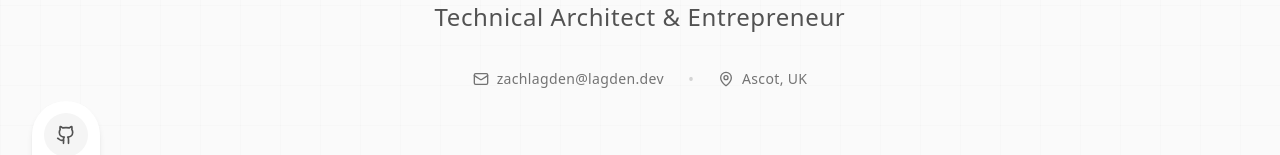
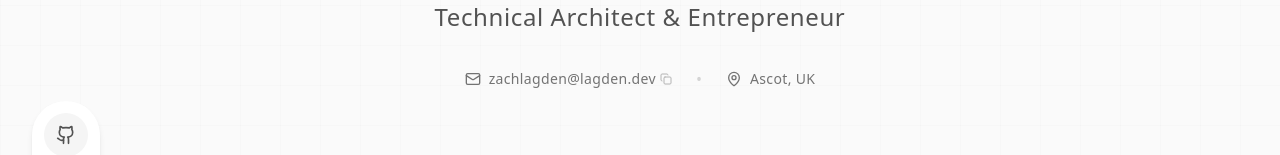
Before and after one commit to zachlagden/zachlagden.uk, a Next.js app: page / in a window 1280 px wide. Shown: the part 395-550 px from the top of the page. Built offline with nearby package versions, Linux system fonts and the light colour scheme; no server answers.

Commit message:
✨ Add CopyButton component and integrate it into Header and Footer for improved email copying functionality

```diff
--- a/src/components/layout/Footer.tsx
+++ b/src/components/layout/Footer.tsx
@@ -1,5 +1,6 @@
 import React from "react";
 import { Github, Linkedin, Instagram, Mail, Link } from "lucide-react";
+import CopyButton from "../ui/CopyButton";
 
 const Footer: React.FC = () => {
   return (
@@ -11,9 +12,9 @@ const Footer: React.FC = () => {
             <p className="text-xs text-neutral-500">
               Technical Architect & Entrepreneur
             </p>
-            <p className="text-xs text-neutral-400">
+            <div className="text-xs text-neutral-400 flex items-center justify-center md:justify-start">
               © {new Date().getFullYear()} All rights reserved.
-            </p>
+            </div>
           </div>
 
           <div className="space-y-4 flex flex-col items-center md:items-end">
@@ -49,6 +50,7 @@ const Footer: React.FC = () => {
               >
                 <Instagram className="w-5 h-5" aria-hidden="true" />
               </a>
+              <div className="relative flex items-center">
                 <a
                   href="mailto:zachlagden@lagden.dev"
                   className="text-neutral-400 hover:text-neutral-900 transition-colors focus:outline-none focus:ring-2 focus:ring-black focus:ring-offset-2 rounded p-1"
@@ -56,6 +58,12 @@ const Footer: React.FC = () => {
                 >
                   <Mail className="w-5 h-5" aria-hidden="true" />
                 </a>
+                <CopyButton
+                  textToCopy="zachlagden@lagden.dev"
+                  className="absolute -top-1 -right-1 p-0.5 bg-white rounded-full"
+                  size="sm"
+                />
+              </div>
             </div>
 
             <div className="flex flex-wrap justify-center md:justify-end space-x-4 text-xs text-neutral-500">
--- a/src/components/layout/Header.tsx
+++ b/src/components/layout/Header.tsx
@@ -4,6 +4,7 @@ import React from "react";
 import { motion, useScroll, useTransform } from "framer-motion";
 import { Mail, MapPin } from "lucide-react";
 import SocialIcon from "../ui/SocialIcon";
+import CopyButton from "../ui/CopyButton";
 import { Github, Linkedin, Instagram } from "lucide-react";
 
 interface HeaderProps {
@@ -80,14 +81,19 @@ const Header: React.FC<HeaderProps> = ({ prefersReducedMotion, isMobile }) => {
             duration: prefersReducedMotion ? 0.1 : 0.8,
           }}
         >
+          <div className="flex items-center hover:text-neutral-800 text-neutral-500 transition-colors focus-within:outline-none focus-within:ring-2 focus-within:ring-black focus-within:ring-offset-2 rounded-lg px-2 py-1">
             <a
               href="mailto:zachlagden@lagden.dev"
-            className="flex items-center gap-2 hover:text-neutral-800 text-neutral-500 transition-colors focus:outline-none focus:ring-2 focus:ring-black focus:ring-offset-2 rounded-lg px-2 py-1"
+              className="flex items-center gap-2"
               aria-label="Email Zach at zachlagden@lagden.dev"
             >
               <Mail className="w-4 h-4" aria-hidden="true" />
-            <span className="text-sm tracking-wide">zachlagden@lagden.dev</span>
+              <span className="text-sm tracking-wide">
+                zachlagden@lagden.dev
+              </span>
             </a>
+            <CopyButton textToCopy="zachlagden@lagden.dev" size="sm" />
+          </div>
           <span className="hidden sm:block text-neutral-300" aria-hidden="true">
             •
           </span>
--- /dev/null
+++ b/src/components/ui/CopyButton.tsx
@@ -0,0 +1,57 @@
+"use client";
+
+import React, { useState } from "react";
+import { motion } from "framer-motion";
+import { Copy, Check } from "lucide-react";
+
+interface CopyButtonProps {
+  textToCopy: string;
+  className?: string;
+  size?: "sm" | "md";
+}
+
+const CopyButton: React.FC<CopyButtonProps> = ({
+  textToCopy,
+  className = "",
+  size = "md",
+}) => {
+  const [copied, setCopied] = useState(false);
+
+  const handleCopy = async (e: React.MouseEvent) => {
+    e.preventDefault();
+    e.stopPropagation();
+
+    try {
+      await navigator.clipboard.writeText(textToCopy);
+      setCopied(true);
+      setTimeout(() => setCopied(false), 2000);
+    } catch (err) {
+      console.error("Failed to copy text: ", err);
+    }
+  };
+
+  return (
+    <motion.button
+      onClick={handleCopy}
+      className={`ml-1 text-neutral-400 hover:text-neutral-700 focus:outline-none focus:ring-2 focus:ring-black focus:ring-offset-2 rounded ${className}`}
+      whileHover={{ scale: 1.1 }}
+      whileTap={{ scale: 0.9 }}
+      initial={{ opacity: 0.8 }}
+      animate={{
+        opacity: copied ? 1 : 0.8,
+        y: copied ? -2 : 0,
+        transition: { duration: 0.2 },
+      }}
+      aria-label={copied ? "Copied to clipboard" : "Copy to clipboard"}
+      title={copied ? "Copied!" : "Copy to clipboard"}
+    >
+      {copied ? (
+        <Check className={size === "sm" ? "w-3 h-3" : "w-4 h-4"} />
+      ) : (
+        <Copy className={size === "sm" ? "w-3 h-3" : "w-4 h-4"} />
+      )}
+    </motion.button>
+  );
+};
+
+export default CopyButton;
```
Lines whose indentation alone changed are shown as unchanged.
